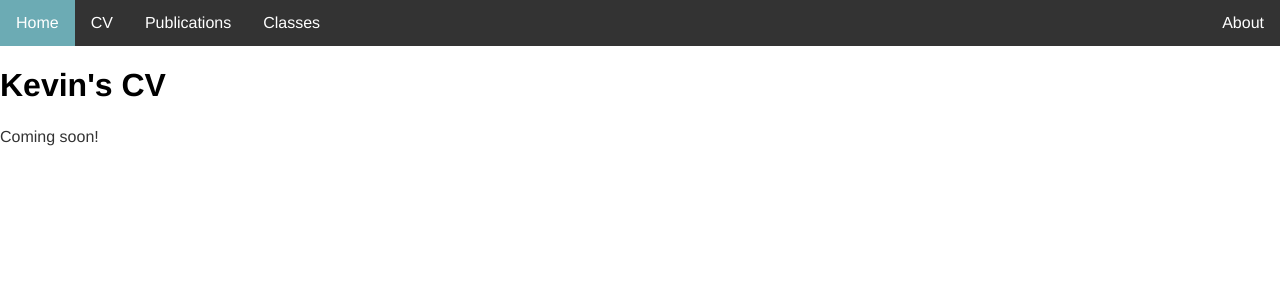
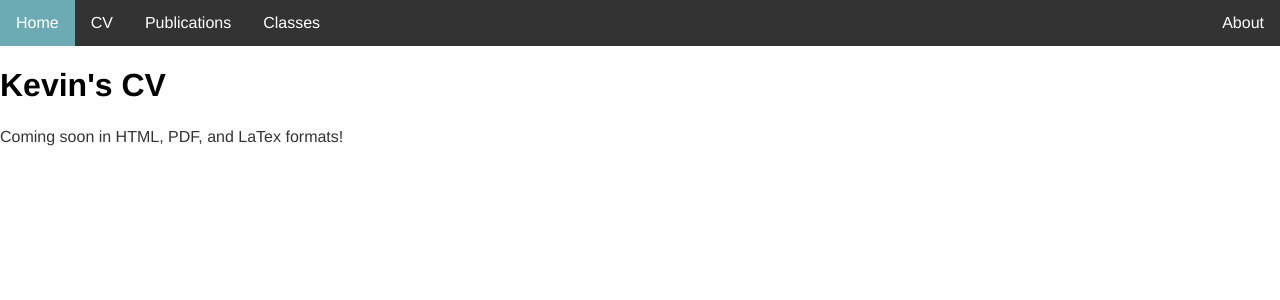
Before and after one commit to kevinjpatton/kevinjpatton.github.io, a Jekyll site: the page built from cv/index.html, in a window 1280 px wide. Shown: the top 300 px of the page. Built offline with Jekyll 4.4.1, drawn with Linux system fonts in a browser that asks for light colours; Markdown is read by kramdown in place of the engine named in the settings.

Commit message:
Update index.html

```diff
--- a/cv/index.html
+++ b/cv/index.html
@@ -3,4 +3,4 @@ layout: default
 title: Kevin's CV
 ---
 <h1>{{ page.title }}</h1>
-<p>Coming soon!
+<p>Coming soon in HTML, PDF, and LaTex formats!
```
